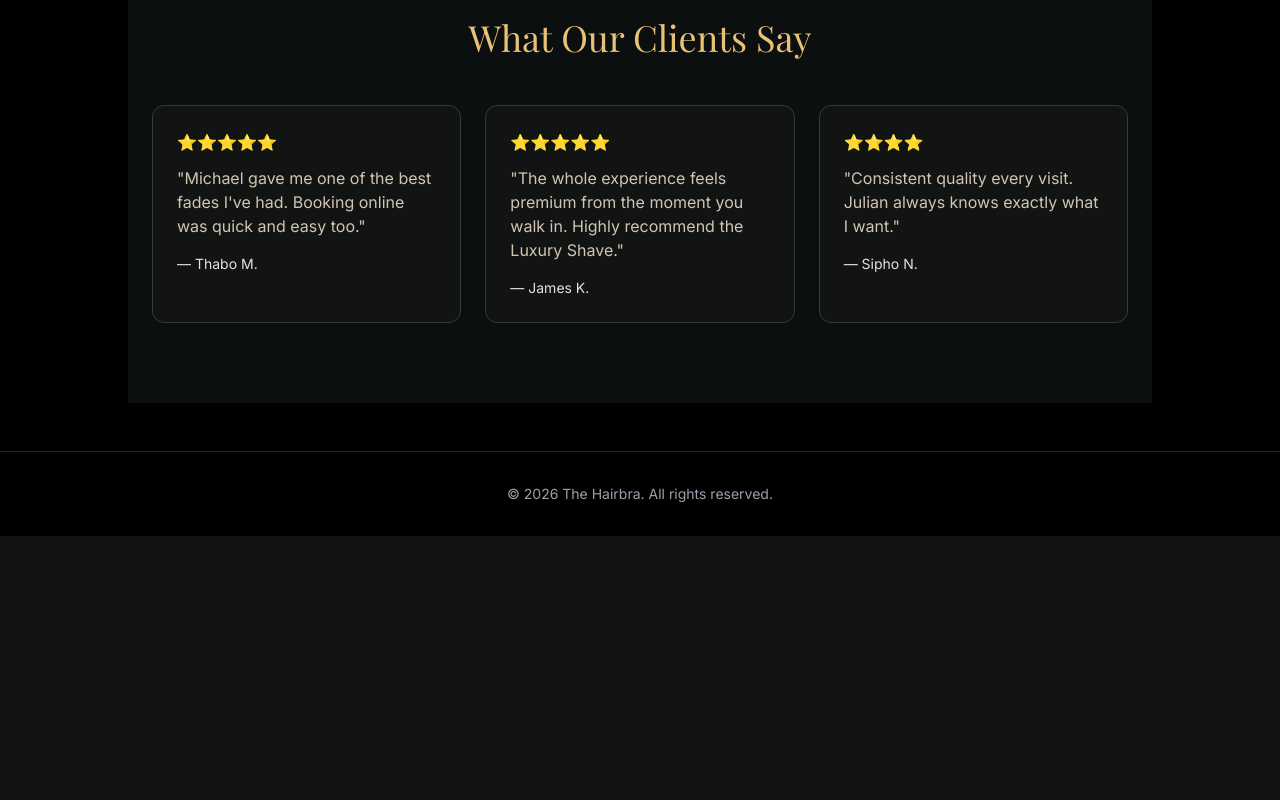
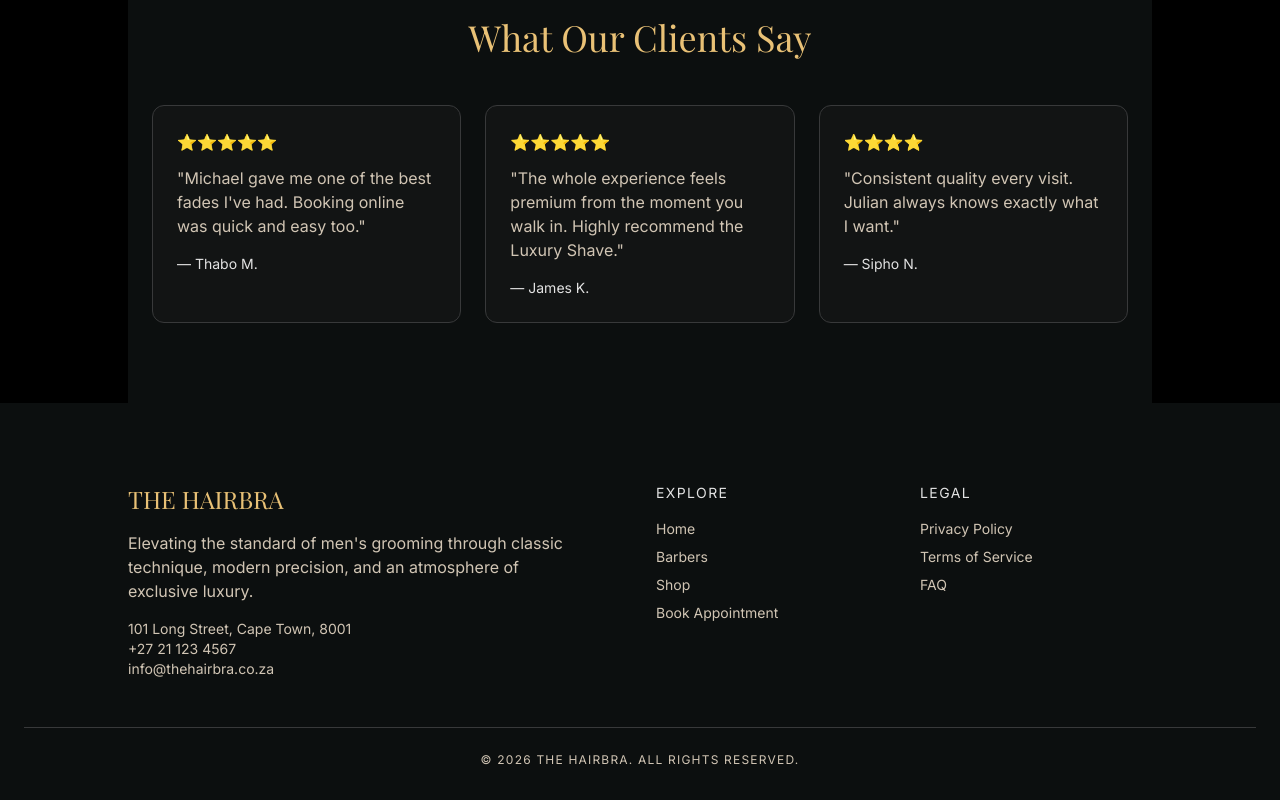
Before and after one commit to aidan-g-barends/The_HairBra, a React (Vite) app: page / in a window 1280 px wide. Shown: the part 2693-3493 px from the top of the page. Before the commit the page ends 3229 px from the top, so only its background shows below. Built offline with nearby package versions, Linux system fonts and the light colour scheme.

Commit message:
build the full footer with contact info, nav links as well as legal links

```diff
--- a/src/components/layout/Footer.jsx
+++ b/src/components/layout/Footer.jsx
@@ -1,9 +1,55 @@
+import { Link } from 'react-router-dom'
+
 function Footer() {
   return (
-    <footer className="bg-black text-white p-8 mt-12 border-t border-gray-800">
-      <p className="text-center text-sm text-gray-400">
-        © 2026 The Hairbra. All rights reserved.
-      </p>
+    <footer className="bg-surface-container-lowest text-on-surface px-6 pt-20 pb-8">
+      <div className="max-w-5xl mx-auto grid md:grid-cols-4 gap-8 mb-12">
+        <div className="md:col-span-2">
+          <h2 className="font-display text-2xl text-primary uppercase mb-4">The Hairbra</h2>
+          <p className="font-body text-on-surface-variant max-w-md mb-4">
+            Elevating the standard of men's grooming through classic technique, modern
+            precision, and an atmosphere of exclusive luxury.
+          </p>
+          <p className="font-body text-on-surface-variant text-sm">
+            101 Long Street, Cape Town, 8001
+          </p>
+          <p className="font-body text-on-surface-variant text-sm">
+            +27 21 123 4567
+          </p>
+          <p className="font-body text-on-surface-variant text-sm">
+            info@thehairbra.co.za
+          </p>
+        </div>
+
+        <div>
+          <h4 className="font-body text-sm uppercase tracking-widest text-on-surface mb-4">
+            Explore
+          </h4>
+          <ul className="space-y-2 font-body text-on-surface-variant text-sm">
+            <li><Link to="/" className="hover:text-primary">Home</Link></li>
+            <li><Link to="/barbers" className="hover:text-primary">Barbers</Link></li>
+            <li><Link to="/shop" className="hover:text-primary">Shop</Link></li>
+            <li><Link to="/booking" className="hover:text-primary">Book Appointment</Link></li>
+          </ul>
+        </div>
+
+        <div>
+          <h4 className="font-body text-sm uppercase tracking-widest text-on-surface mb-4">
+            Legal
+          </h4>
+          <ul className="space-y-2 font-body text-on-surface-variant text-sm">
+            <li><a href="#" className="hover:text-primary">Privacy Policy</a></li>
+            <li><a href="#" className="hover:text-primary">Terms of Service</a></li>
+            <li><a href="#" className="hover:text-primary">FAQ</a></li>
+          </ul>
+        </div>
+      </div>
+
+      <div className="border-t border-surface-bright pt-6 text-center">
+        <p className="font-body text-on-surface-variant text-xs uppercase tracking-widest">
+          © 2026 The Hairbra. All rights reserved.
+        </p>
+      </div>
     </footer>
   )
 }
```
